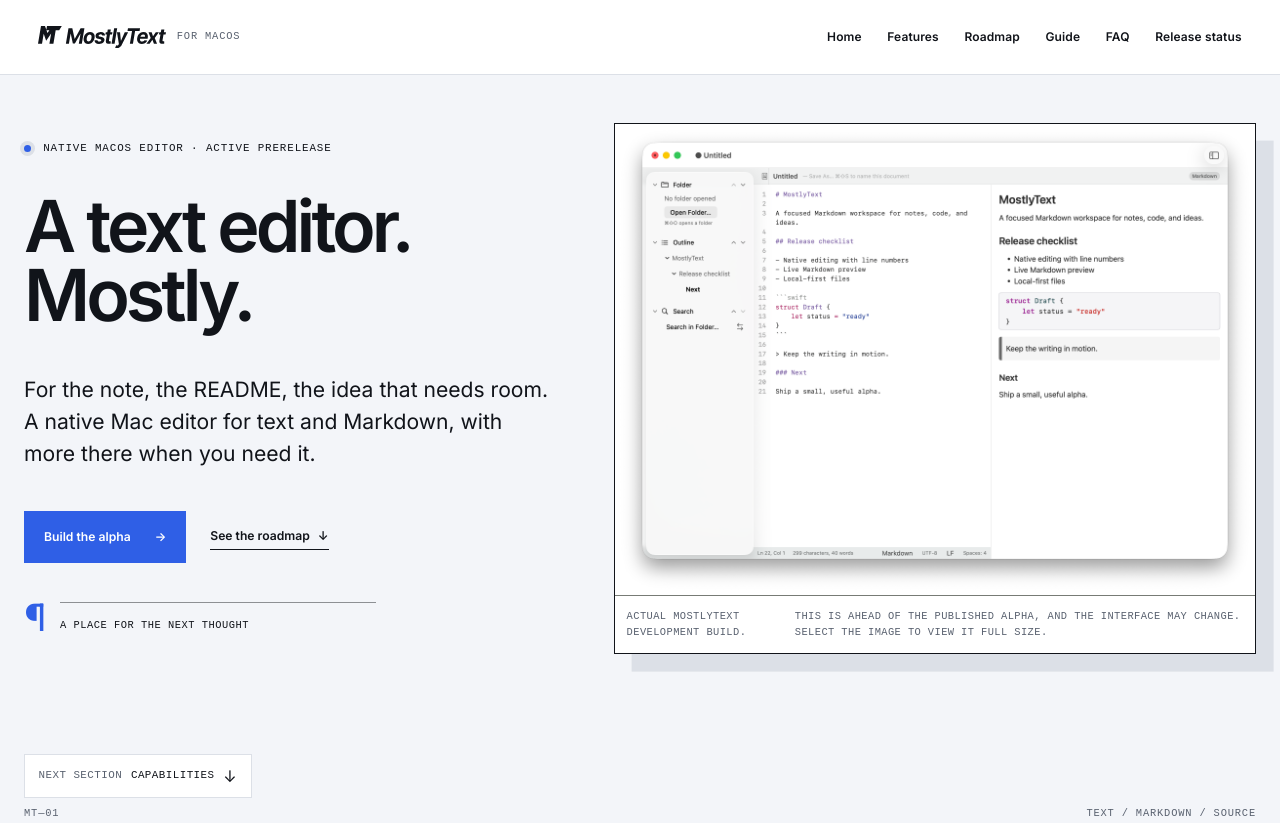
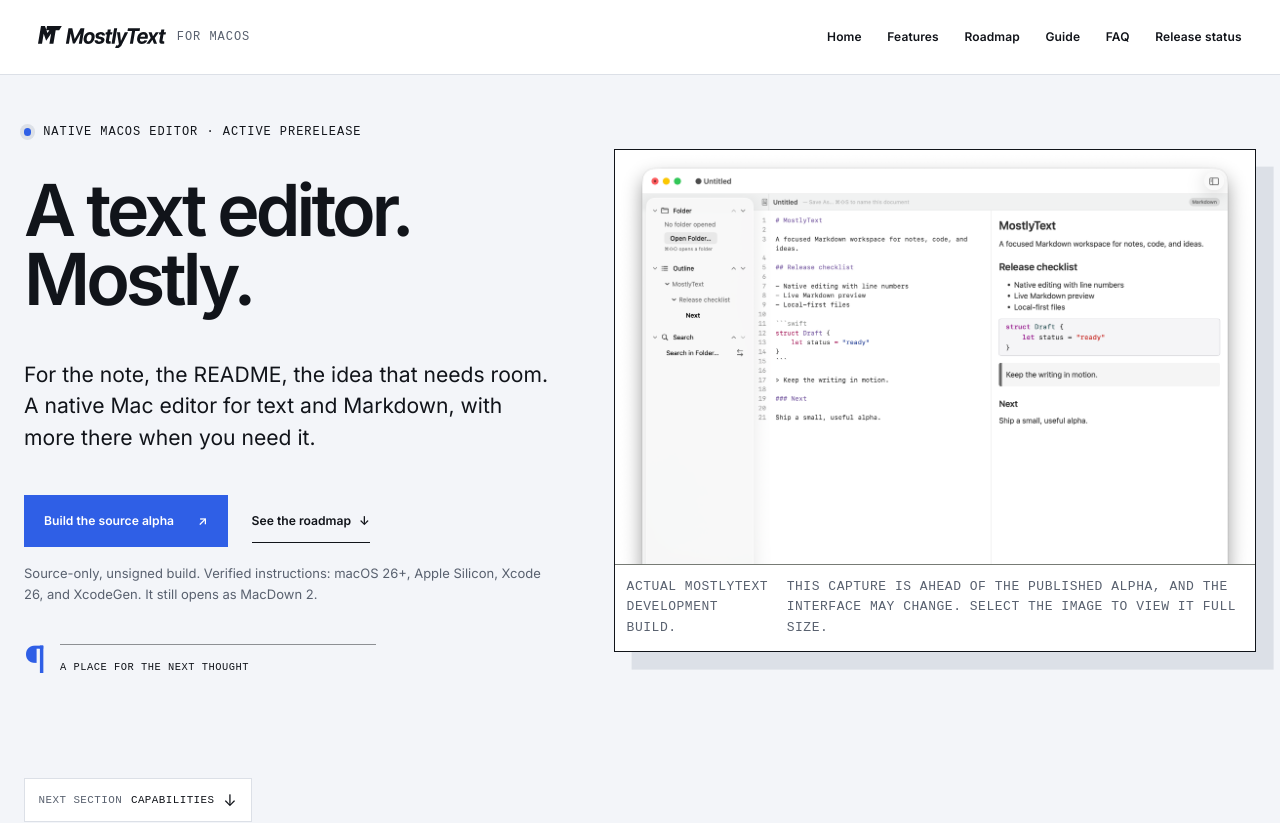
Before and after one commit to Joncallim/mostlytext, a React (Vite) app: page / in a window 1280 px wide. Shown: the top 823 px of the page. Built offline with nearby package versions, Linux system fonts and the light colour scheme; the HTML template or start-up script is replaced by a standard one.

Commit message:
Refine MostlyText native proof and alpha guidance

```diff
--- a/src/App.tsx
+++ b/src/App.tsx
@@ -106,6 +106,10 @@
   return <span aria-hidden="true">↗︎</span>
 }
 
+function RouteArrow() {
+  return <span aria-hidden="true">→</span>
+}
+
 function DocumentMotif({ label }: { label: string }) {
   return <div className="document-motif" aria-hidden="true">
     <span className="document-motif-mark">¶</span>
@@ -155,7 +159,7 @@
       </a>
       <figcaption>
         Actual MostlyText development build.
-        <span>This is ahead of the published alpha, and the interface may change. Select the image to view it full size.</span>
+        <span>This capture is ahead of the published alpha, and the interface may change. Select the image to view it full size.</span>
       </figcaption>
     </figure>
   )
@@ -212,8 +216,8 @@
     document.documentElement.classList.toggle("roadmap-route", isRoadmap)
     document.title = isRoadmap ? "Roadmap — MostlyText" : "MostlyText — A text editor. Mostly."
     requestAnimationFrame(() => {
-      if (isRoadmap) window.scrollTo({ top: 0, behavior: "instant" })
-      else if (route) document.getElementById(route.slice(1))?.scrollIntoView({ behavior: "instant" })
+      if (isRoadmap) window.scrollTo({ top: 0, behavior: "auto" })
+      else if (route) document.getElementById(route.slice(1))?.scrollIntoView({ behavior: "auto" })
     })
   }, [route, isRoadmap])
 
@@ -221,7 +225,7 @@
 
   return (
     <div className="site-shell">
-      <a className="skip-link" href="#main-content" onClick={event => { if (isRoadmap) { event.preventDefault(); document.getElementById("main-content")?.focus(); window.scrollTo({ top: 0, behavior: "instant" }) } }}>Skip to content</a>
+      <a className="skip-link" href="#main-content" onClick={event => { if (isRoadmap) { event.preventDefault(); document.getElementById("main-content")?.focus(); window.scrollTo({ top: 0, behavior: "auto" }) } }}>Skip to content</a>
       <header className="site-header">
         <a className="brand" href="#home" aria-label="MostlyText home" onClick={() => setMenuOpen(false)}>
           <BrandLockup /><small>for macOS</small>
@@ -241,9 +245,10 @@
             <h1>A text editor. <em>Mostly.</em></h1>
             <p className="hero-support">For the note, the README, the idea that needs room. A native Mac editor for text and Markdown, with more there when you need it.</p>
             <div className="hero-actions">
-              <a className="primary-link" href={ALPHA_URL}>Build the alpha <span aria-hidden="true">→</span></a>
+              <a className="primary-link" href={ALPHA_URL}>Build the source alpha <ExternalArrow /></a>
               <a className="text-link" href="#roadmap">See the roadmap <span aria-hidden="true">↓</span></a>
             </div>
+            <p className="hero-release-note">Source-only, unsigned build. Verified instructions: macOS 26+, Apple Silicon, Xcode 26, and XcodeGen. It still opens as MacDown 2.</p>
             <DocumentMotif label="A place for the next thought" />
           </div>
           <div className="hero-visual snap-subpanel"><NativeAppScreenshot priority /></div>
@@ -328,17 +333,17 @@
           <div className="roadmap-grid">{roadmap.map(([number, title, text]) =>
             <article className="snap-subpanel" key={number}><span className="entry-number">{number}</span><h3>{title}</h3><p>{text}</p></article>
           )}</div>
-          <a className="primary-link roadmap-source" href="#/roadmap">Explore the full roadmap <ExternalArrow /></a>
+          <a className="primary-link roadmap-source" href="#/roadmap">Explore the full roadmap <RouteArrow /></a>
           <NextSection destination={pageSections[8]} />
         </section>
 
         <section className="guide section-frame screen-panel" id="guide">
           <header className="section-heading guide-heading">
-            <p className="section-number">06 / Field guide</p><h2>Start with the task at hand.</h2>
-            <p>Choose a path through the current development capabilities.</p>
+            <p className="section-number">06 / Field guide overview</p><h2>Start with the task at hand.</h2>
+            <p>Choose what you want to do.</p>
           </header>
           <div className="guide-layout">
-            <nav className="guide-nav" aria-label="Choose a guide topic"><p>IN THIS GUIDE</p>
+            <nav className="guide-nav" aria-label="Choose an overview topic"><p>IN THIS OVERVIEW</p>
               {guideSections.map((item, index) => <button key={item.id} type="button" aria-pressed={guideIndex === index} aria-controls="guide-detail" onClick={() => setGuideIndex(index)}><span>{item.marker}</span>{item.title}</button>)}
             </nav>
             <div className="guide-content" id="guide-detail" aria-live="polite" aria-atomic="true">
@@ -364,7 +369,7 @@
           <div className="release-status-line"><span className="status-dot" /><p>SOURCE-ONLY ALPHA</p><span>v0.1.0-alpha.1</span></div>
           <div className="release-grid">
             <div><p className="section-number">08 / Release status</p><h2>An alpha you can build.</h2></div>
-            <div className="release-copy"><p>The source-only testing alpha is available with self-build instructions. No prebuilt app, DMG, or CLI binary is included.</p><p>Targeting macOS 26 or later, the local build is unsigned and still named MacDown 2. Signed MostlyText copies are planned for later through the App Store and direct distribution; stable 1.0 is still ahead.</p><div className="release-links"><a className="primary-link" href={ALPHA_URL}>Build the alpha <ExternalArrow /></a><a className="text-link" href={ISSUES_URL}>View open issues <ExternalArrow /></a></div></div>
+            <div className="release-copy"><p>The source-only testing alpha is available with self-build instructions. No prebuilt app, DMG, or CLI binary is included.</p><p>Verified build instructions require macOS 26 or later, Apple Silicon, Xcode 26, and XcodeGen. The local build is unsigned and still named MacDown 2. Signed MostlyText copies are planned for later through the App Store and direct distribution; stable 1.0 is still ahead.</p><div className="release-links"><a className="primary-link" href={ALPHA_URL}>Build the source alpha <ExternalArrow /></a><a className="text-link" href={ISSUES_URL}>View open issues <ExternalArrow /></a></div></div>
           </div>
         </section>
         <aside className="github-banner section-frame" aria-labelledby="github-banner-title">
--- a/src/MarkdownDemo.tsx
+++ b/src/MarkdownDemo.tsx
@@ -96,9 +96,11 @@
     }
     const heading = /^(#{1,6})\s+(.+)$/.exec(line)
     if (heading) {
-      // Preserve authored heading levels within the labelled demo document region.
-      const Heading = `h${heading[1].length}` as "h1" | "h2" | "h3" | "h4" | "h5" | "h6"
-      blocks.push(<Heading key={key}>{inline(heading[2])}</Heading>)
+      // The preview is one labelled demo region inside a marketing page. Offset
+      // authored headings so its sample document does not restart the page outline.
+      const authoredLevel = heading[1].length
+      const Heading = `h${Math.min(6, authoredLevel + 2)}` as "h3" | "h4" | "h5" | "h6"
+      blocks.push(<Heading key={key} className={`demo-heading demo-heading-level-${authoredLevel}`}>{inline(heading[2])}</Heading>)
       continue
     }
     if (/^---\s*$/.test(line)) { blocks.push(<hr key={key} />); continue }
@@ -136,7 +138,7 @@
         </div>
         <button className="demo-reset" type="button" onClick={() => setSource(DEMO_SAMPLE)}>Reset sample</button>
       </div>
-      <div className="demo-intro"><span className="demo-live-dot" aria-hidden="true" />LIVE BROWSER DEMO <span>Edit the text. Watch it take shape.</span></div>
+      <div className="demo-intro"><span className="demo-live-dot" aria-hidden="true" />LIVE BROWSER DEMO <span>Browser only. Not the native Mac app.</span></div>
       <div className={`demo-panes demo-view-${view}`}>
         {view !== "preview" && <div className="demo-source-pane">
           <label htmlFor="demo-markdown-source">MARKDOWN / EDIT HERE</label>
--- a/src/index.css
+++ b/src/index.css
@@ -2090,3 +2090,91 @@
   .section-advance { transition: none; }
   .section-settled { animation: none; }
 }
+
+/* Final readability and interaction pass. These are intentionally late so the
+   compact, exported prototype rules above cannot reduce supporting copy again. */
+.eyebrow,
+.section-number,
+.entry-meta,
+figcaption,
+.hero-index,
+.footer-end,
+.pane-label,
+.preview-kicker,
+.editor-bar,
+.brand small {
+  font-size: .75rem;
+}
+
+.hero-release-note {
+  max-width: 43rem;
+  margin: 1rem 0 0;
+  color: var(--muted);
+  font: .8125rem/1.6 var(--sans);
+}
+
+.text-link {
+  min-height: 2.75rem;
+}
+
+.native-app-figure figcaption {
+  font-size: .8125rem;
+}
+
+/* The original capture remains available at full size; this presentation crop
+   removes the inactive lower canvas so the editor itself carries the proof. */
+.hero-visual .native-app-image-link {
+  aspect-ratio: 1.55 / 1;
+}
+
+.hero-visual .native-app-image-link img {
+  height: 100%;
+  max-height: none;
+  object-fit: cover;
+  object-position: center top;
+}
+
+.demo-reset,
+.demo-intro,
+.demo-source-pane label,
+.demo-pane-label,
+.demo-status,
+.markdown-demo figcaption {
+  font-size: .75rem;
+}
+
+.demo-preview .demo-heading {
+  max-width: none;
+  font-family: var(--serif);
+  font-weight: 600;
+  letter-spacing: -.025em;
+  line-height: 1.2;
+  margin: 1.25rem 0 .7rem;
+}
+
+.demo-preview .demo-heading-level-1 { font-size: 1.8rem; }
+.demo-preview .demo-heading-level-2 { font-size: 1.35rem; }
+.demo-preview .demo-heading-level-3 { font-size: 1.15rem; }
+.demo-preview .demo-heading-level-4,
+.demo-preview .demo-heading-level-5,
+.demo-preview .demo-heading-level-6 { font-size: 1rem; }
+
+@media (max-width: 44rem) {
+  .hero-visual .native-app-image-link {
+    aspect-ratio: 1.32 / 1;
+  }
+}
+
+@media (prefers-reduced-motion: reduce) {
+  html {
+    scroll-behavior: auto;
+    scroll-snap-type: none;
+  }
+
+  *,
+  *::before,
+  *::after {
+    animation: none !important;
+    transition: none !important;
+  }
+}
```
Also changed, not shown: 1 other file (tests, documents, lock files or other folders).
